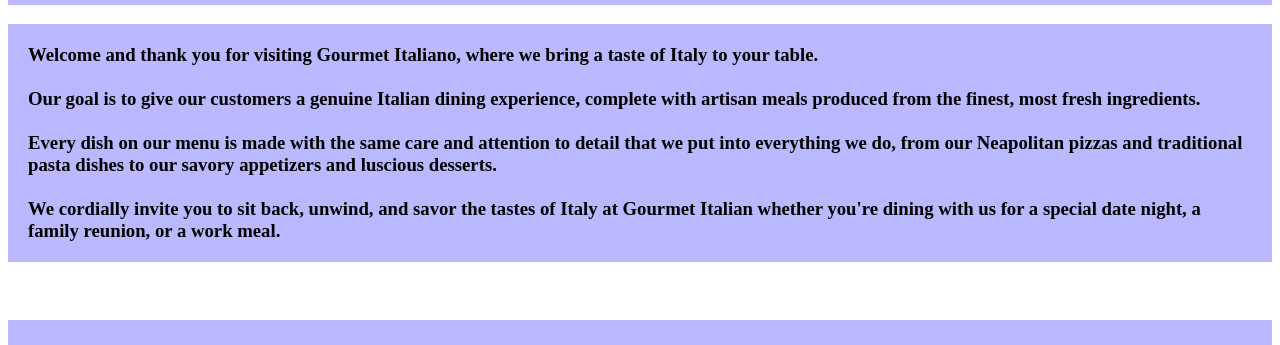
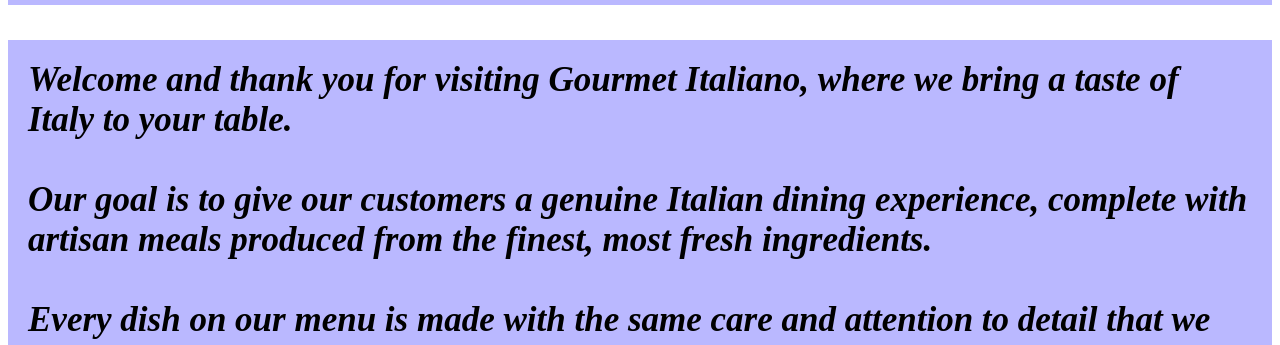
Before and after one commit to Maher-joudeh/my-restaurant, a plain HTML site: page about.html in a window 1280 px wide. Shown: the part 153-498 px from the top of the page. Drawn offline with Linux system fonts and the light colour scheme.

```diff
--- a/styling1.css
+++ b/styling1.css
@@ -2,6 +2,8 @@
 .main-heading {
   background-color: #bab8ff;
   padding: 20px;
+  font-size: 35px;
+  font-style: italic;
   display: flex;
   justify-content: space-between;
   align-items: center;
```
